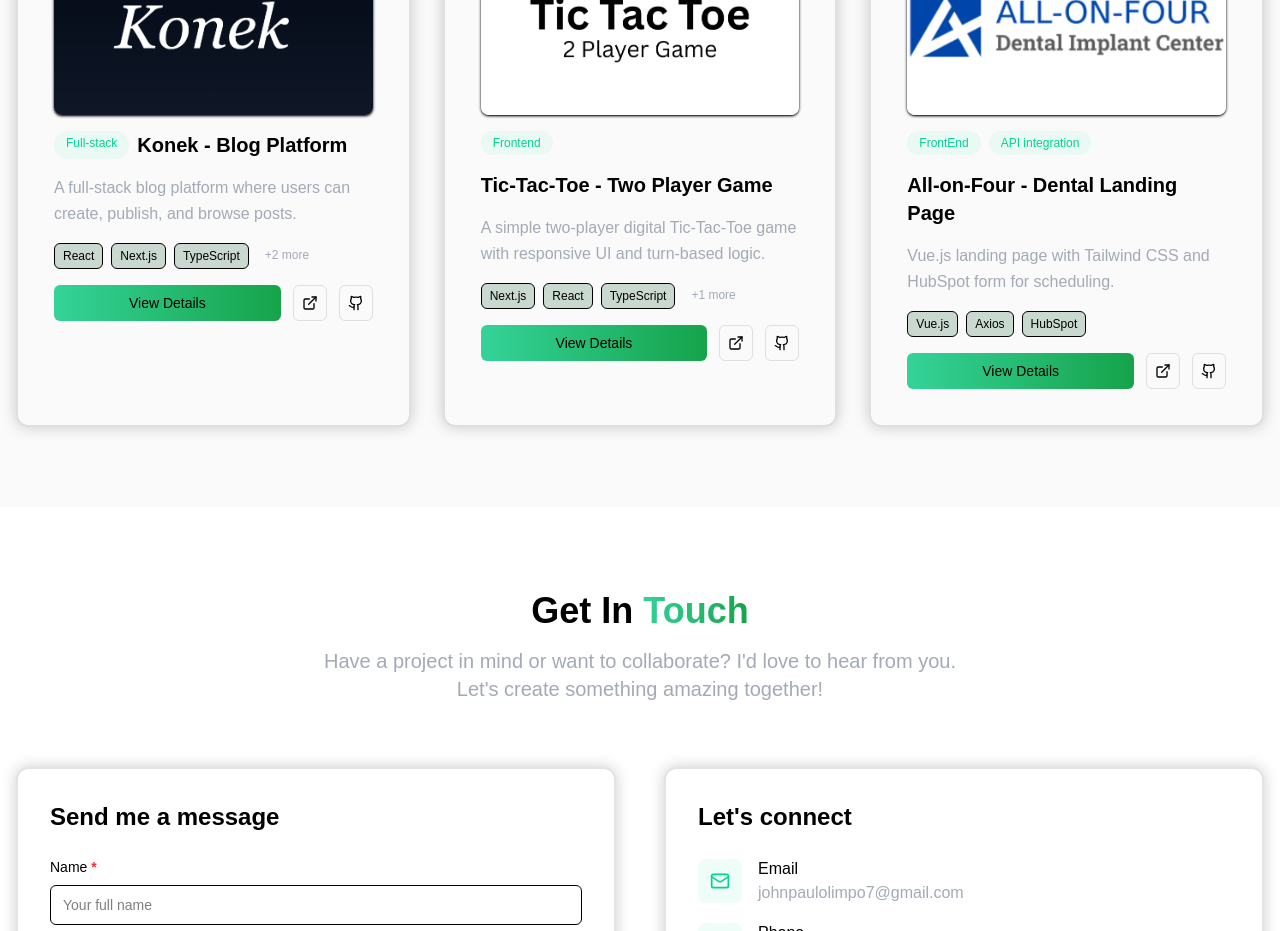
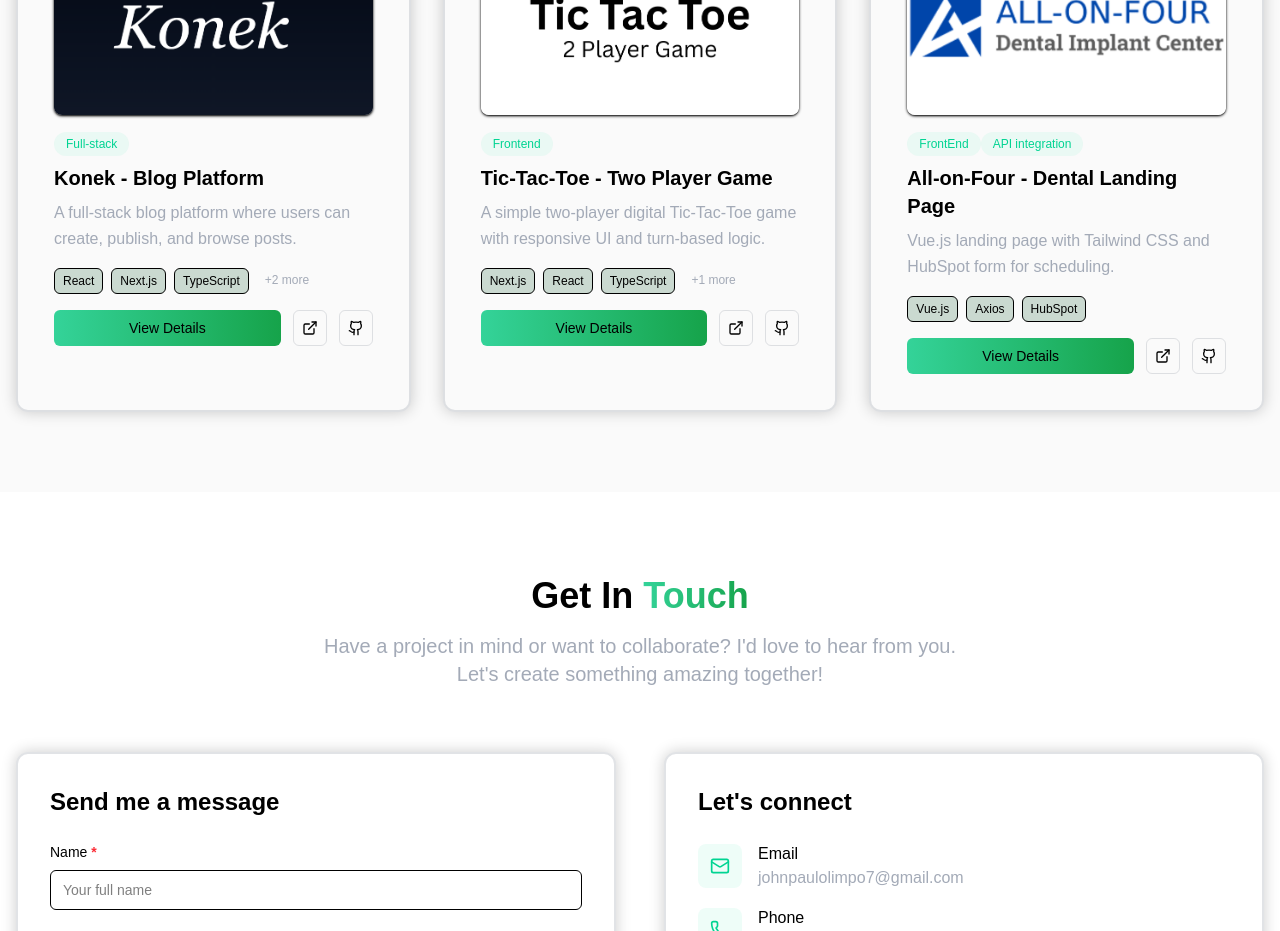
Before and after one commit to Shachi-git/myPortfolio, a Next.js app: page / in a window 1280 px wide. Shown: the part 2940-3871 px from the top of the page. Built offline with nearby package versions, Linux system fonts and the light colour scheme.

Commit message:
refactor code base

```diff
--- a/components/sections/projects.tsx
+++ b/components/sections/projects.tsx
@@ -125,7 +125,7 @@
                   className="w-full h-full object-cover group-hover:scale-110 transition-transform duration-500"
                 />
               </div>
-              <div className="mb-4 flex flex-wrap gap-2">
+              <div className="mb-4 flex-wrap gap-2">
                 {project.category.slice(0, 3).map((category) => (
                   <span
                     key={category}
```
